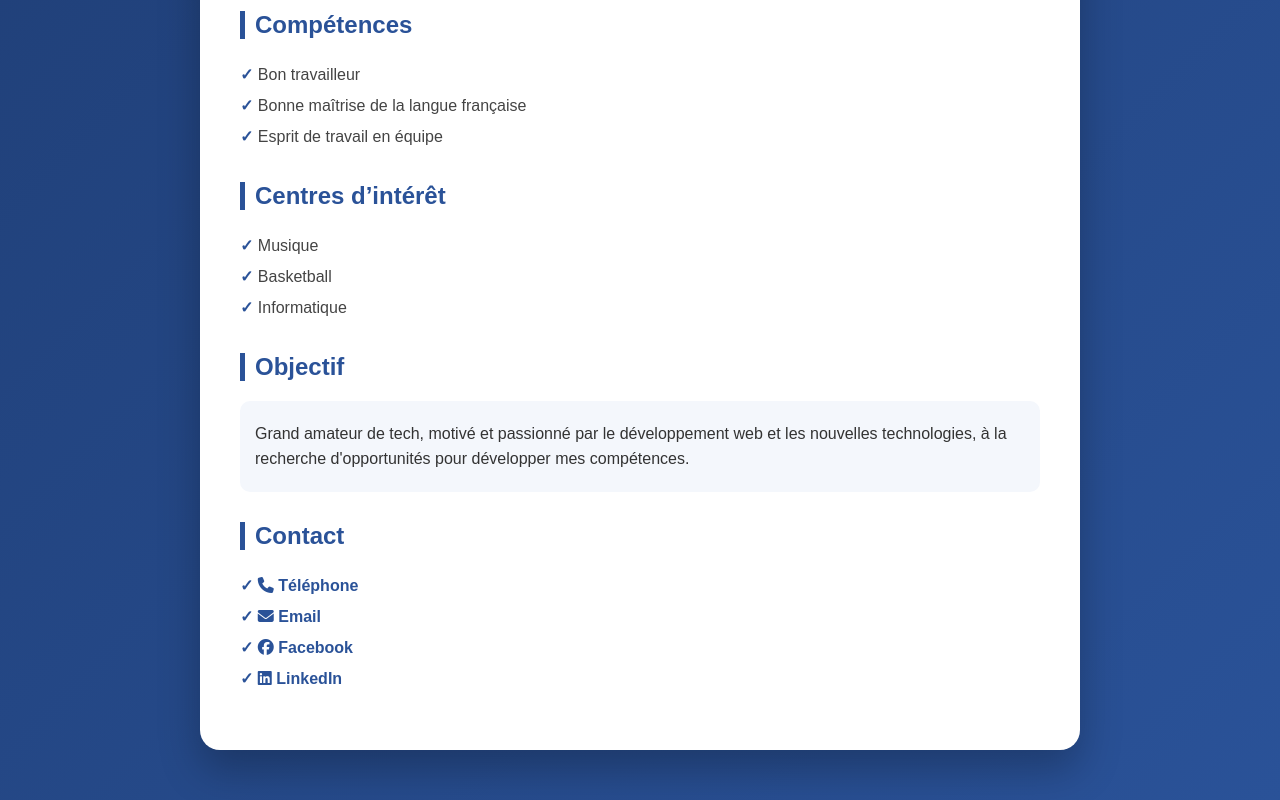
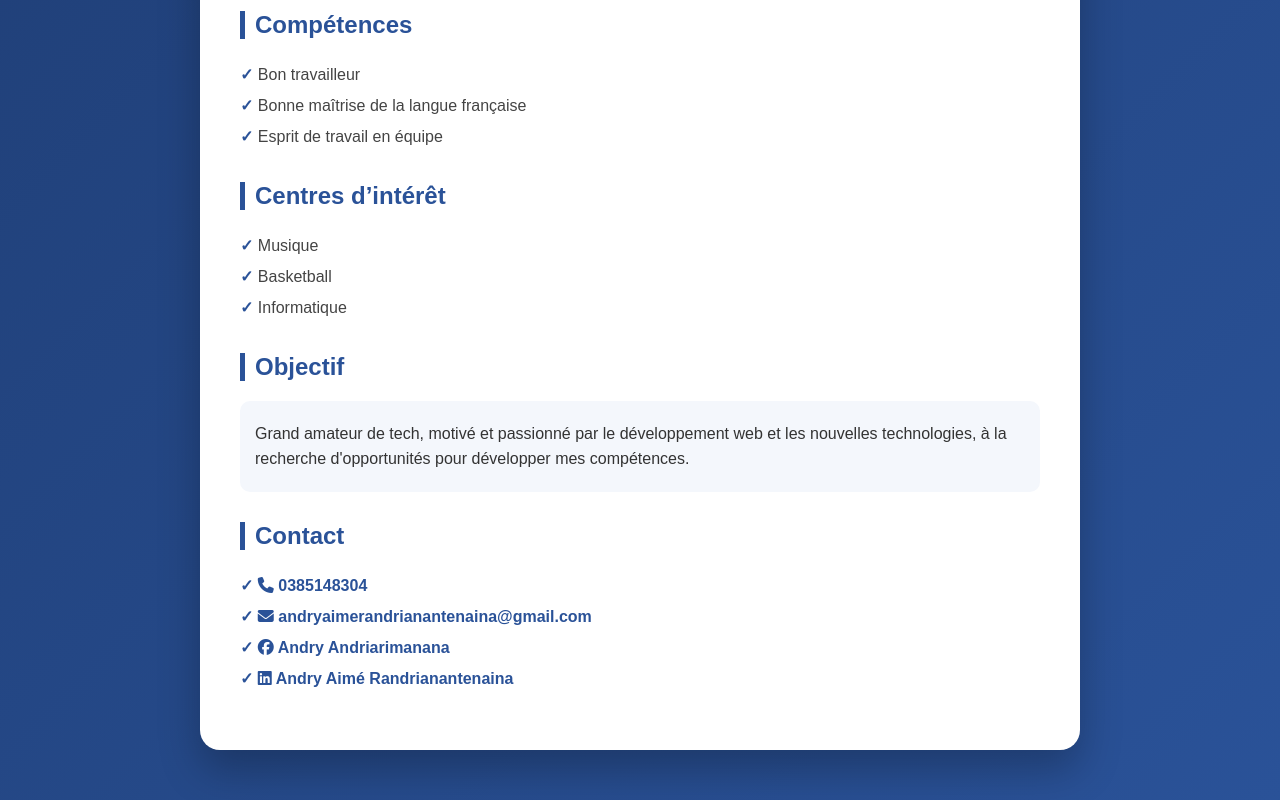
Before and after one commit to andryaimerandrianantenaina-lang/Mon-projet, a plain HTML site: page index.html in a window 1280 px wide. Shown: the part 607-1407 px from the top of the page. Drawn offline with Linux system fonts and the light colour scheme.

Commit message:
Update contact information in index.html

```diff
--- a/index.html
+++ b/index.html
@@ -79,28 +79,28 @@
     <li>
       <a href="tel:0385148304">
         <i class="fa-solid fa-phone"></i>
-        <span>Téléphone</span>
+        <span>0385148304</span>
       </a>
     </li>
 
     <li>
       <a href="mailto:andryaimerandrianantenaina@gmail.com">
         <i class="fa-solid fa-envelope"></i>
-        <span>Email</span>
+        <span>andryaimerandrianantenaina@gmail.com</span>
       </a>
     </li>
 
     <li>
       <a href="https://www.facebook.com/andry.andriarimanana.1" target="_blank">
         <i class="fa-brands fa-facebook"></i>
-        <span>Facebook</span>
+        <span>Andry Andriarimanana</span>
       </a>
     </li>
 
     <li>
       <a href="https://www.linkedin.com/in/andry-aime-randrianantenaina-6753843b5" target="_blank">
         <i class="fa-brands fa-linkedin"></i>
-        <span>LinkedIn</span>
+        <span>Andry Aimé Randrianantenaina</span>
       </a>
     </li>
 
```
